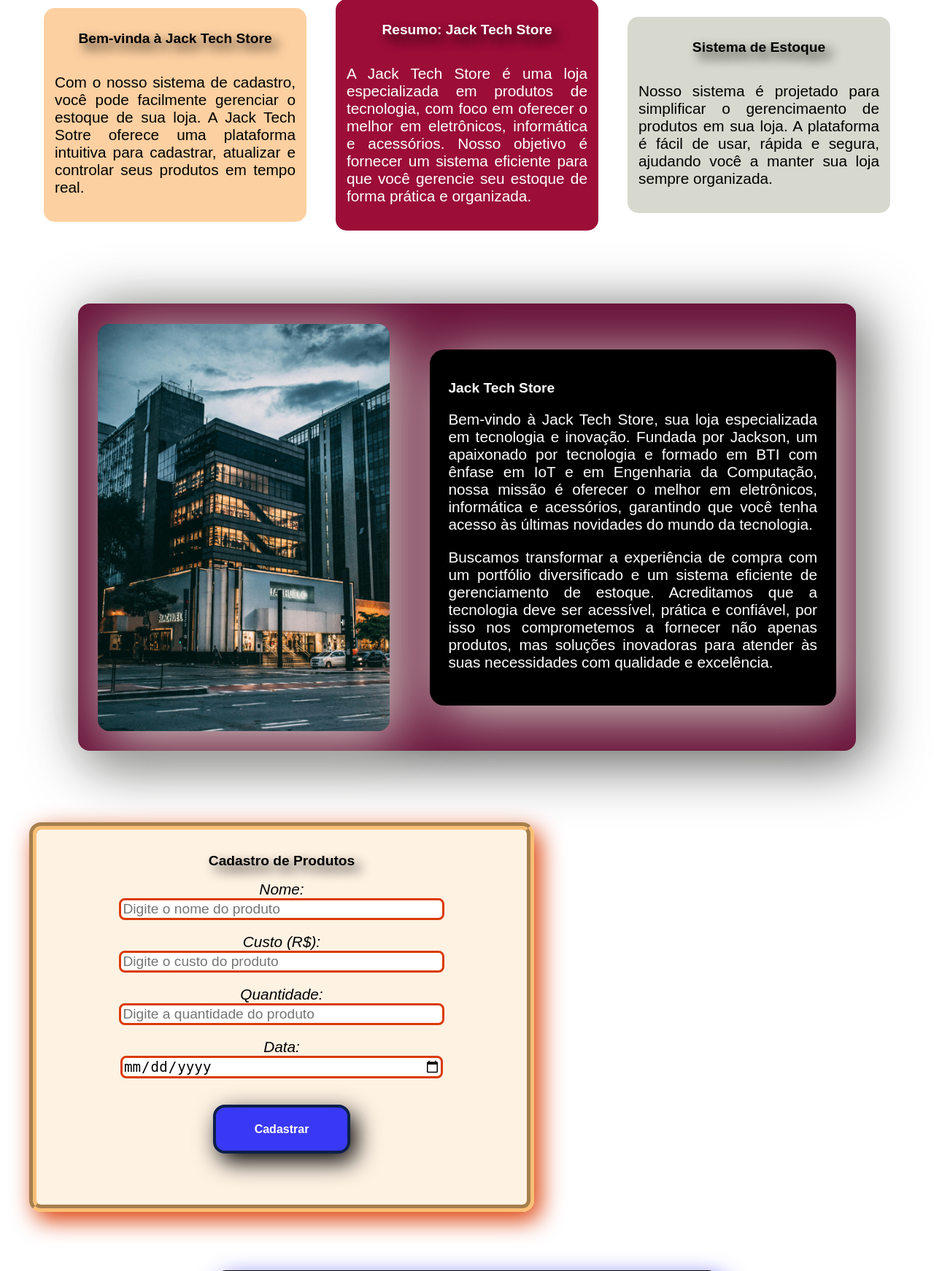
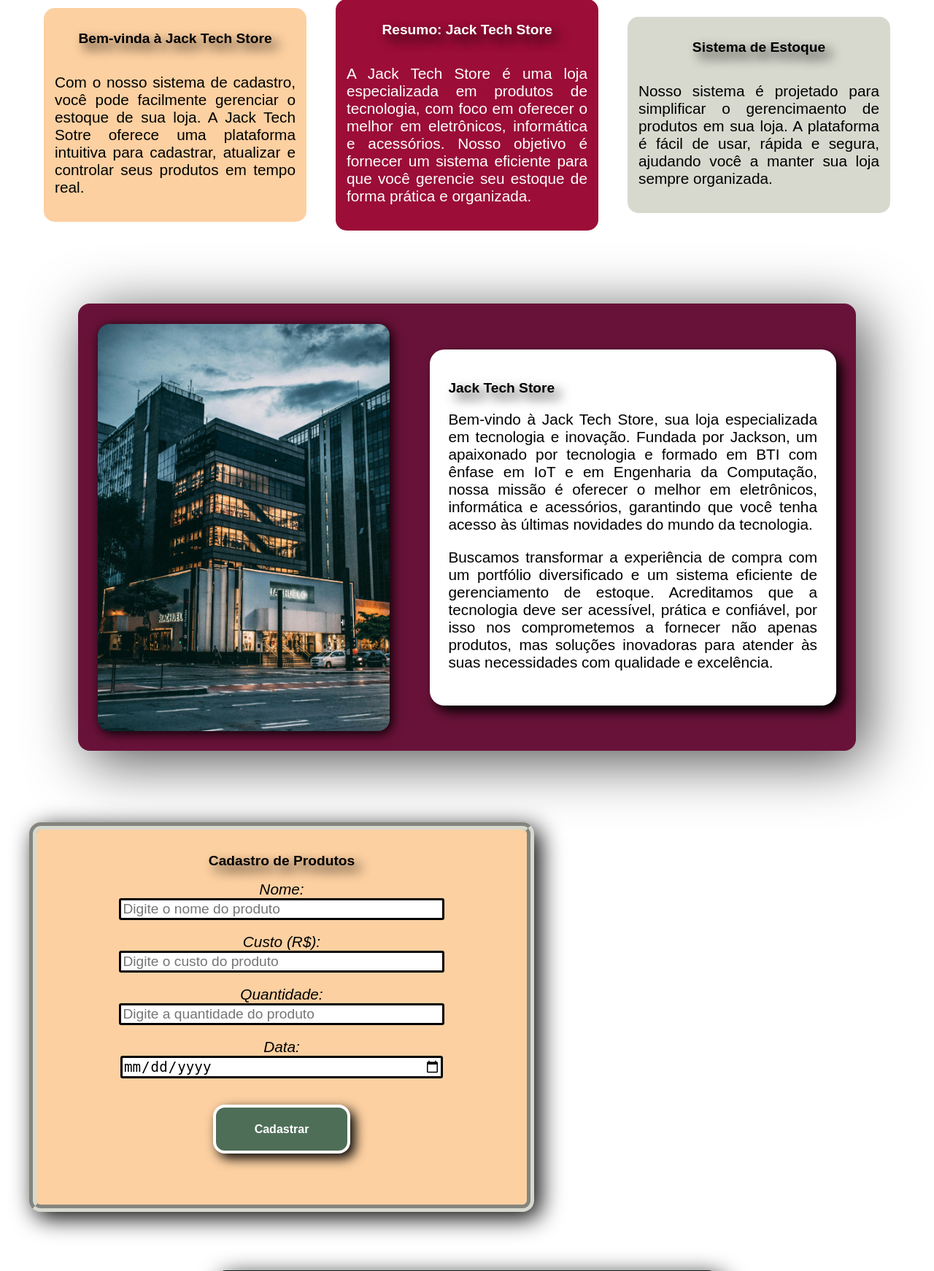
Before and after one commit to jackson-fidelix/jack-tech-store, a Flask app: page / in a window 1280 px wide. Shown: the part 101-1843 px from the top of the page at 73% size. Run offline with Flask 3, Linux system fonts and the light colour scheme.

Commit message:
Update style.css

```diff
--- a/static/css/style.css
+++ b/static/css/style.css
@@ -161,9 +162,9 @@ a
     width: clamp(50vw, 90vw, 100%);
     padding: 2vw;
     border-radius: 20px;
-    background-color: var(--sixth-black);
-    color: var(--seventh-white);
-    box-shadow: 0.7rem 0.7rem 5rem var(--fourth-loboDaMadeira);
+    background-color: var(--seventh-white);
+    color: var(--sixth-black);
+    box-shadow: 0.5rem 0.5rem 1rem var(--sixth-black);
 }
 
 
@@ -222,7 +223,7 @@ a
     border-radius: 1rem;
     cursor: pointer;
     transition: 0.3;
-    box-shadow: 0.7rem 0.7rem 5rem var(--fourth-loboDaMadeira);
+    box-shadow: 0.2rem 0.2rem 1rem var(--sixth-black);
 }
 
 #company-img:hover{opacity: 0.5;}
@@ -307,12 +307,12 @@ button {
     justify-content: center;
     max-width: 150px;
     border-radius: 1rem;
-    border-color: rgb(12, 31, 74);
+    border-color: var(--seventh-white);
     border-style: solid;
     border-width: .3rem;
-    color: rgb(255, 255, 255);
-    background-color: rgb(57, 57, 245);
-    box-shadow: .5rem .7rem 2rem rgb(0, 0, 0);
+    color: var(--seventh-white);
+    background-color: var(--third-verdeMilitar);
+    box-shadow: .4rem .4rem 1rem var(--sixth-black);
     font-size: clamp(1rem, 1vw, 1.2vw);
     font-weight: bold;
     cursor: pointer;
@@ -342,56 +342,56 @@ input {
     width: 170%;
     height: 2%;
     font-size: clamp(1rem, 1.5vw, 2rem);
-    border-radius: .5rem;
+    border-radius: .2rem;
     border-width: .2rem;
-    border-color: rgb(219, 58, 2);
+    border-color: var(--sixth-black);
     border-style: solid;
 }
 
 #register-form{
     border-radius: 1rem;
-    border-color: rgb(250, 191, 117);
+    border-color: var(--fourth-loboDaMadeira);
     border-width: .8vw;
-    background-color: rgb(250, 191, 117, .2);
+    background-color: var(--fifth-laranjaClaro);
     width: clamp(350px, 50vw, 700px);
     max-width: 80vw;
     padding: 1rem;
     border-style:groove;
     margin-left: 2rem;
-    box-shadow: .5rem .7rem 2rem rgb(219, 58, 2);
+    box-shadow: .5rem .5rem 2rem var(--sixth-black);
     scroll-margin-top: 60px;
 }
 
 #buy-form {
     border-radius: 1rem;
-    border-color: rgb(12, 31, 74);
+    border-color: var(--third-verdeMilitar);
     border-width: .8vw;
-    background-color: rgb(12, 31, 74, .3);
+    background-color: var(--fourth-loboDaMadeira);
     width: clamp(350px, 50vw, 700px);
     max-width: 80vw;
     padding: 1rem;
     border-style:groove;
     margin: auto;
-    box-shadow: .5rem .7rem 2rem rgb(57, 57, 245);
+    box-shadow: .5rem .5rem 2rem var(--sixth-black);
     scroll-margin-top: 60px;
 }
 
 #sell-form{
     border-radius: 1rem;
-    border-color: rgb(219, 58, 2);
+    border-color: var(--seventh-white);
     border-width: .8vw;
-    background-color: rgb(219, 58, 2, .2);
+    background-color: var(--fifth-laranjaClaro);
     width: clamp(350px, 50vw, 700px);
     max-width: 80vw;
     padding: 1rem;
     border-style: groove;
     margin-right: 2rem;
-    box-shadow: 1rem .7rem 2rem rgb(250, 191, 117);
+    box-shadow: .5rem .5rem 2rem var(--sixth-black);
     scroll-margin-top: 60px;
 }
 
 #title-reports{
-    background-color: rgb(57, 57, 245);
+    background-color: var(--fifth-laranjaClaro);
     width: 40%;
     border-radius: 1rem;
     padding: 1rem;
```
Also changed, not shown: other parts of static/css/style.css (+31 -28 lines).
